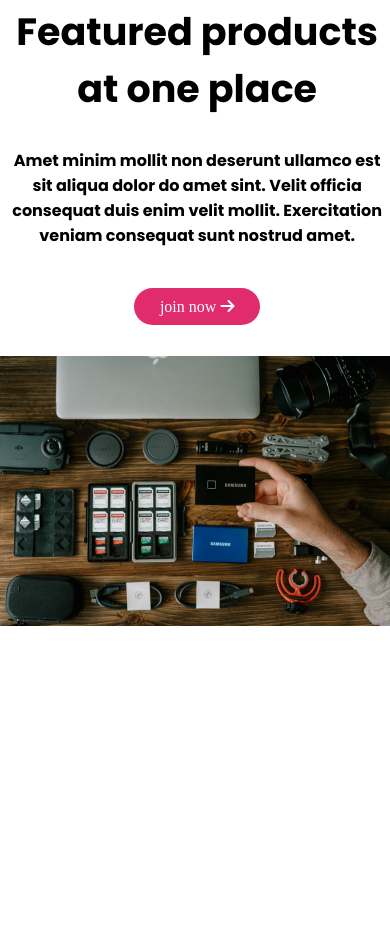
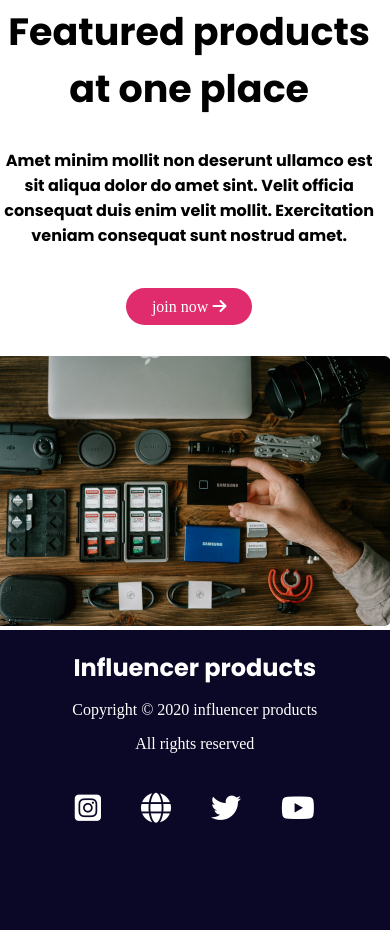
Before and after one commit to Atikur1997/influencer-gears, a plain HTML site: page index.html in a window 390 px wide. Shown: the part 6257-7187 px from the top of the page. Before the commit the page ends 6895 px from the top, so only its background shows below. Drawn offline with Linux system fonts and the light colour scheme.

Commit message:
footer section done with responsiveness

```diff
--- a/index.html
+++ b/index.html
@@ -187,7 +187,20 @@
         </section>
 
     </main>
+    <footer>
+        <div class="footer-item disply-flex">
+            <h2 class="footer-title poppins-bold">Influencer products</h2>
+            <p class="footer-description">Copyright © 2020 influencer products</p>
+            <p class="footer-description">All rights reserved</p>
+            <div class="footer-icons disply-flex">
+                <i class="fa-brands fa-square-instagram"></i>
+                <i class="fa-solid fa-globe"></i>
+                <i class="fa-brands fa-twitter"></i>
+                <i class="fa-brands fa-youtube"></i>
 
+            </div>
+        </div>
+    </footer>
 </body>
 
 </html>
--- a/style.css
+++ b/style.css
@@ -64,6 +64,11 @@
 
 
 /* shared section starts here */
+body {
+    margin: 0;
+    padding: 0;
+}
+
 :root {
     --btnColor: #E02C6D;
 
@@ -221,6 +226,34 @@ main {
     margin-bottom: calc(50rem / 16);
 }
 
+footer {
+    width: 100%;
+    height: calc(300rem / 16);
+    background-color: #0a0826;
+}
+
+.footer-title {
+    font-size: calc(24rem / 16);
+    margin-bottom: 0;
+}
+
+.footer-item {
+    color: #ffffff;
+    flex-direction: column;
+    justify-content: center;
+    align-items: center;
+}
+
+.footer-description {
+    margin-bottom: 0;
+}
+
+.footer-icons {
+    gap: calc(40rem / 16);
+    font-size: calc(30rem / 16);
+    margin-top: calc(40rem / 16);
+}
+
 /* responsive design starts here */
 @media screen and (max-width:1000px) {
 
@@ -285,6 +318,33 @@ main {
         text-align: center;
     }
 
+    footer {
+        width: 100%;
+        height: calc(300rem / 16);
+        background-color: #0a0826;
+    }
+
+    .footer-title {
+        font-size: calc(24rem / 16);
+        margin-bottom: 0;
+    }
+
+    .footer-item {
+        color: #ffffff;
+        flex-direction: column;
+        justify-content: center;
+        align-items: center;
+    }
+
+    .footer-description {
+        margin-bottom: 0;
+    }
+
+    .footer-icons {
+        gap: calc(40rem / 16);
+        font-size: calc(30rem / 16);
+        margin-top: calc(40rem / 16);
+    }
 
 }
 
@@ -376,6 +436,34 @@ main {
     .feature-product {
         width: 100%;
         text-align: center;
+    }
+
+    footer {
+        width: 100%;
+        height: calc(300rem / 16);
+        background-color: #0a0826;
+    }
+
+    .footer-title {
+        font-size: calc(24rem / 16);
+        margin-bottom: 0;
+    }
+
+    .footer-item {
+        color: #ffffff;
+        flex-direction: column;
+        justify-content: center;
+        align-items: center;
+    }
+
+    .footer-description {
+        margin-bottom: 0;
+    }
+
+    .footer-icons {
+        gap: calc(40rem / 16);
+        font-size: calc(30rem / 16);
+        margin-top: calc(40rem / 16);
     }
 
 }
@@ -477,4 +565,32 @@ main {
 
     }
 
+    footer {
+        width: 103%;
+        height: calc(300rem / 16);
+        background-color: #0a0826;
+    }
+
+    .footer-title {
+        font-size: calc(24rem / 16);
+        margin-bottom: 0;
+    }
+
+    .footer-item {
+        color: #ffffff;
+        flex-direction: column;
+        justify-content: center;
+        align-items: center;
+    }
+
+    .footer-description {
+        margin-bottom: 0;
+    }
+
+    .footer-icons {
+        gap: calc(40rem / 16);
+        font-size: calc(30rem / 16);
+        margin-top: calc(40rem / 16);
+    }
+
 }
```
